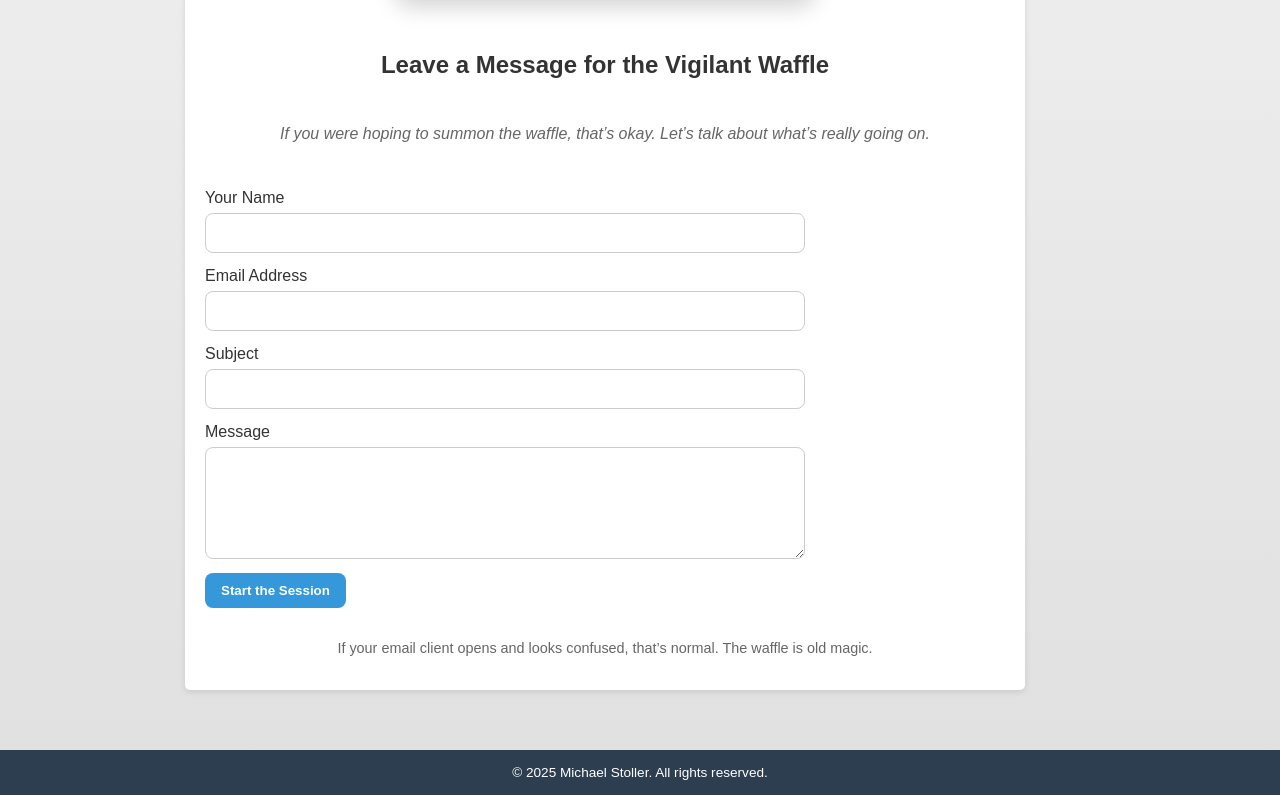
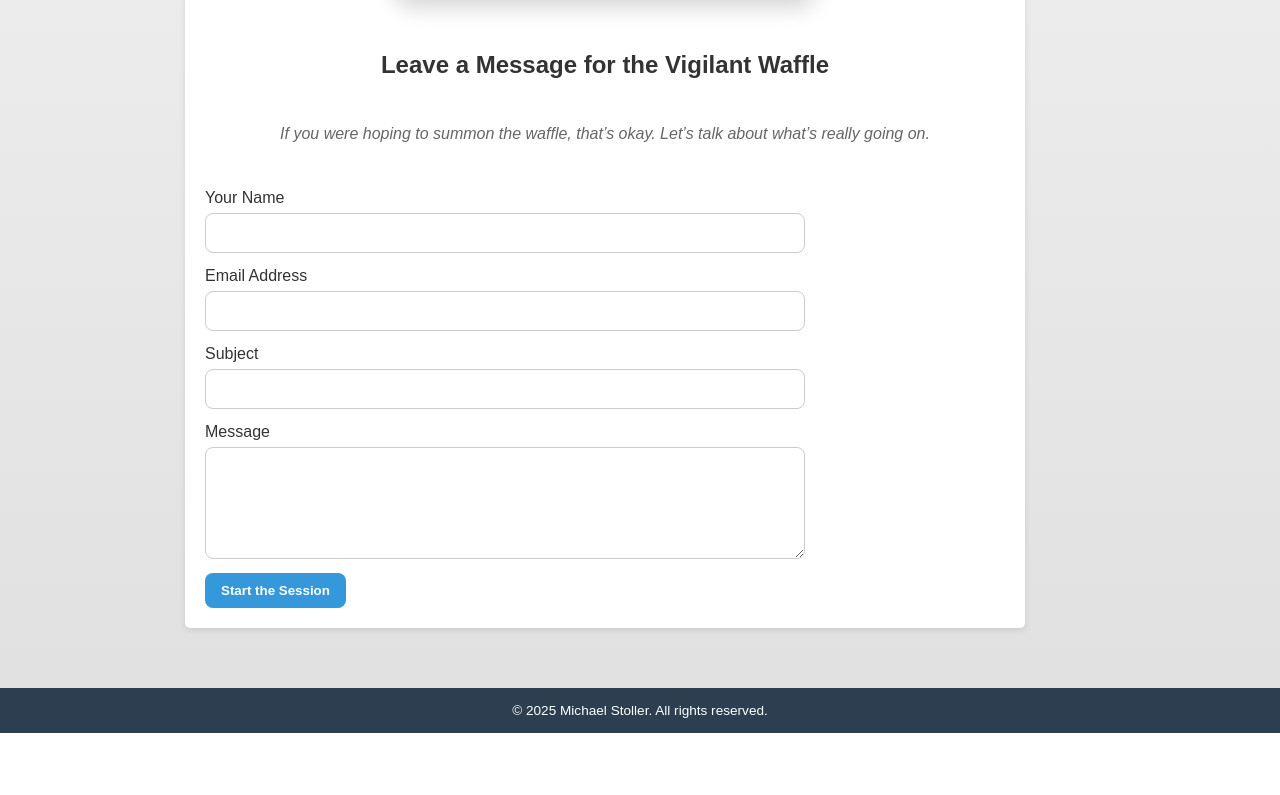
Before and after one commit to micsto7893/vigilant-waffle, a plain HTML site: page contact.html in a window 1280 px wide. Shown: the part 486-1281 px from the top of the page. After the commit the page ends 1219 px from the top, so only its background shows below. Drawn offline with Linux system fonts and the light colour scheme.

Commit message:
Update contact.html

```diff
--- a/contact.html
+++ b/contact.html
@@ -68,9 +68,6 @@
         </div>
       </form>
 
-      <p class="small-print">
-        If your email client opens and looks confused, that’s normal. The waffle is old magic.
-      </p>
     </section>
   </main>
 
```
